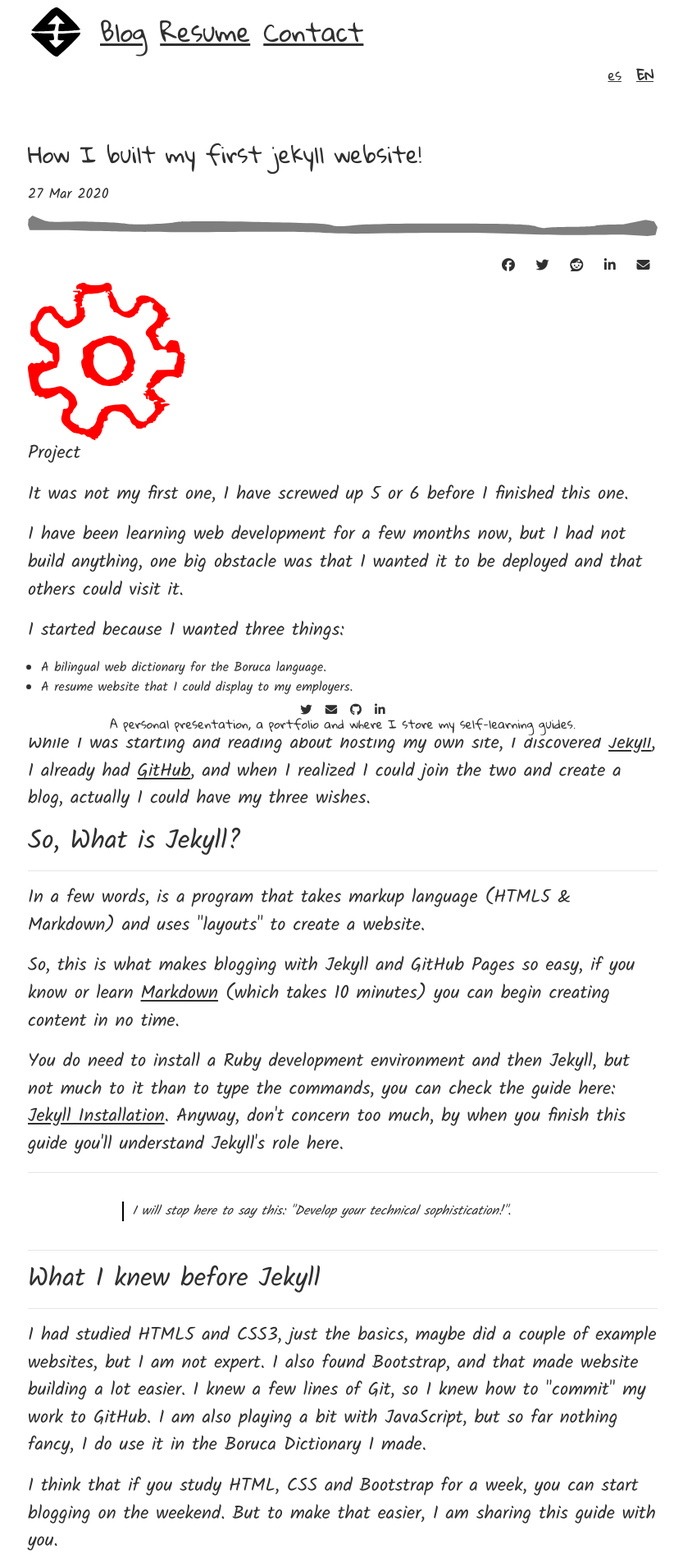
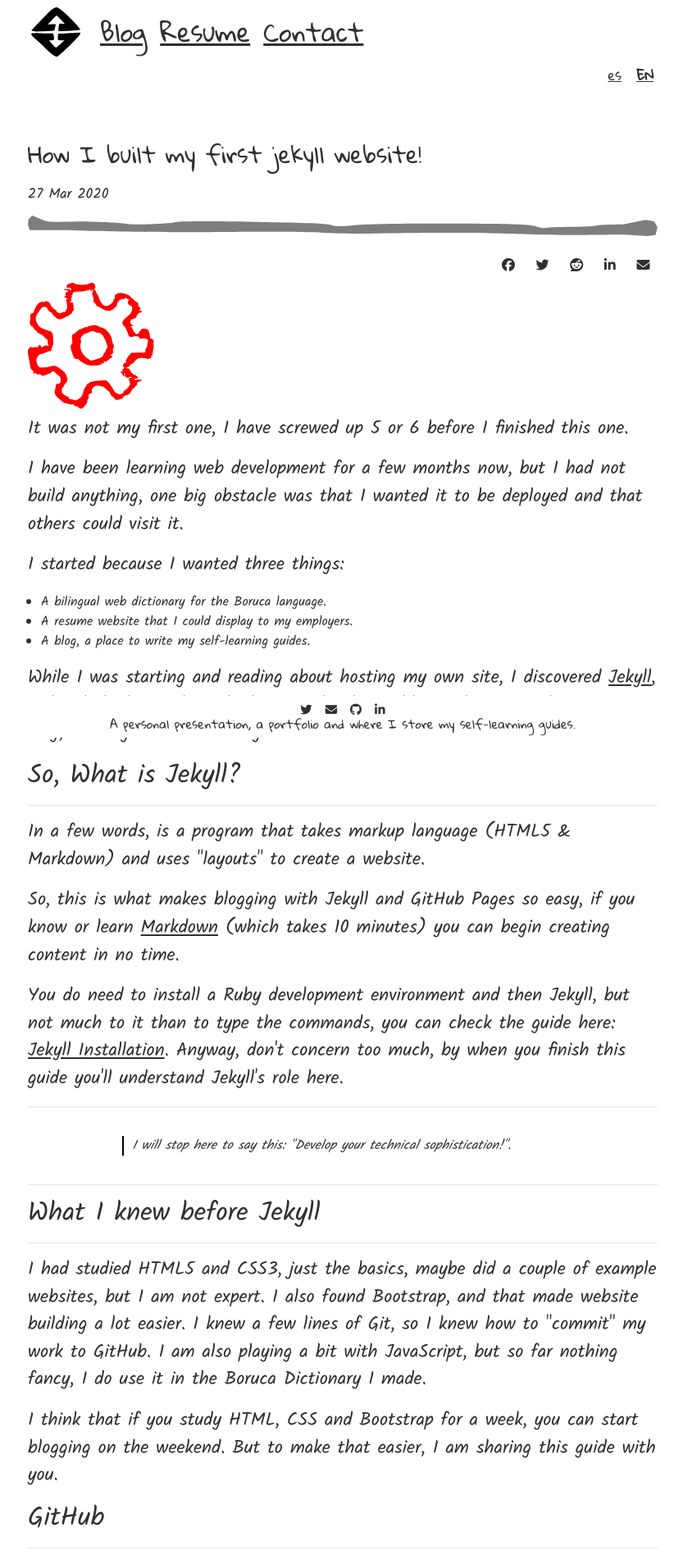
Before and after one commit to adrian-robles/adrian-robles.github.io, a Jekyll site: the page built from _posts/2020-03-29-how-i-built-my-first-jekyll.html, in a window 1280 px wide. Shown: the top 1907 px of the page at 82% size, without its empty margins (222-1055 px from the left). Built offline with Jekyll 4.4.1, drawn with Linux system fonts in a browser that asks for light colours; nearby versions of some CDN libraries.

Commit message:
Fix jekyll generate

```diff
--- a/_posts/2020-03-29-how-i-built-my-first-jekyll.html
+++ b/_posts/2020-03-29-how-i-built-my-first-jekyll.html
@@ -10,10 +10,9 @@ ref: how-i-built-my-first-jekyll-website
 last_modified_at: 2020-03-27 00:00:00 -0600
 categories: project
 ---
-<div class="mb-2">
-  <img src="/assets/images/adrianLogos/ppr.svg" alt="Project Icon" class="img-fluid mx-auto post-icon">
-  <p class="post-cat">{{ page.categories }}</p>
-</div>
+
+<img src="/assets/images/adrianLogos/ppr.svg" alt="Project Icon" class="img-fluid mx-auto post-icon mb-2">
+
 
 <p>
   It was not my first one, I have screwed up 5 or 6 before I finished this one.
@@ -178,7 +177,8 @@ categories: project
 </ul>
 
 <p>
-  Now, open the "<b>_config.yml</b>" file and update the fields, if you do not know what something is, don't touch, it'll work just fine.
+  Now, open the "<b>_config.yml</b>" file and update the fields, if you do not know what something is, don't touch,
+  it'll work just fine.
 </p>
 
 <img src="/assets/blog-assets/how-i-built-my-first-jekyll-website/config-yml.png" alt="Site Settings" class="blog-img">
--- a/_sass/main.scss
+++ b/_sass/main.scss
@@ -140,14 +140,11 @@ blockquote {
 }
 
 .post-icon {
-  width: 15vw;
+  width: 12vw;
   height: auto;
   margin: 0 auto;
 }
 
-.post-cat {
-  text-transform: capitalize;
-}
 
 
 
```
